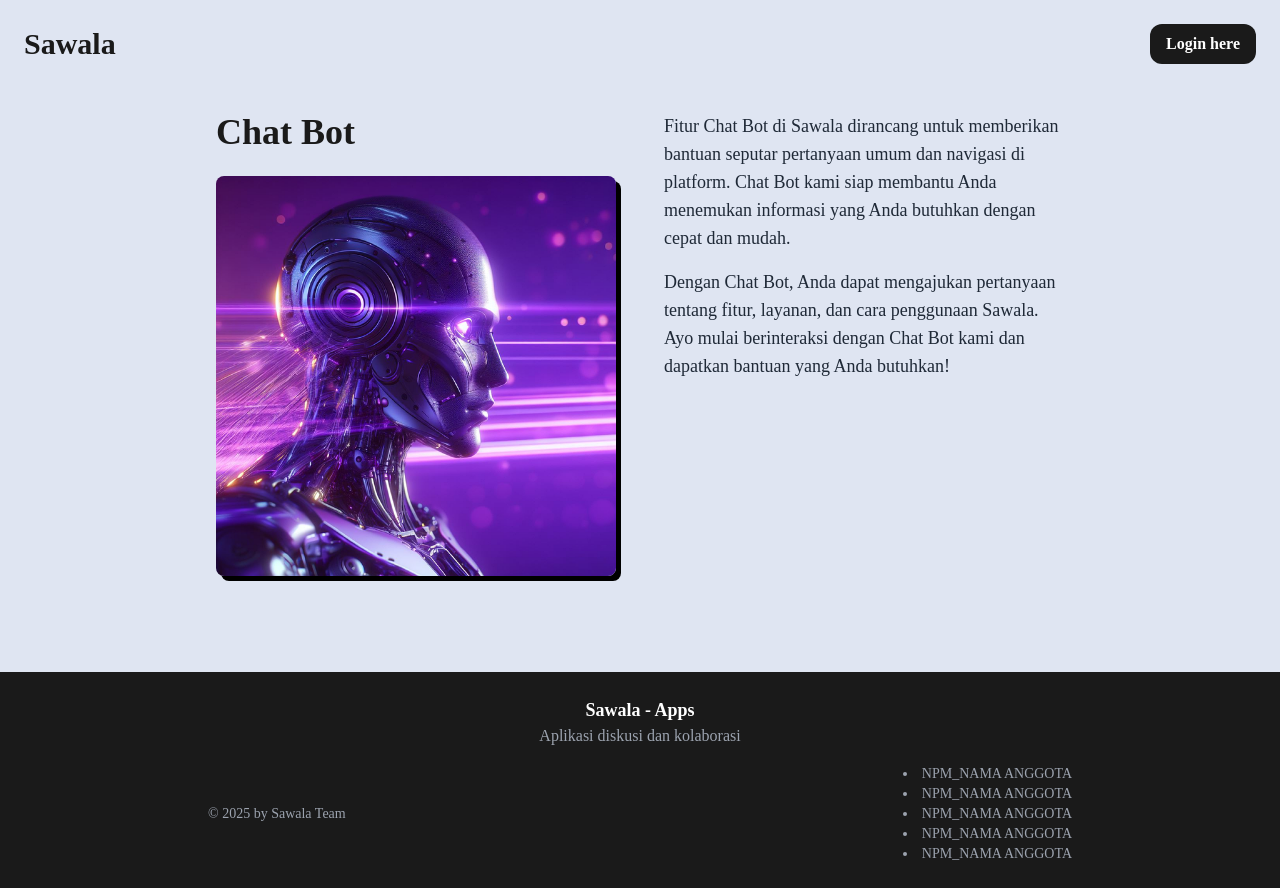
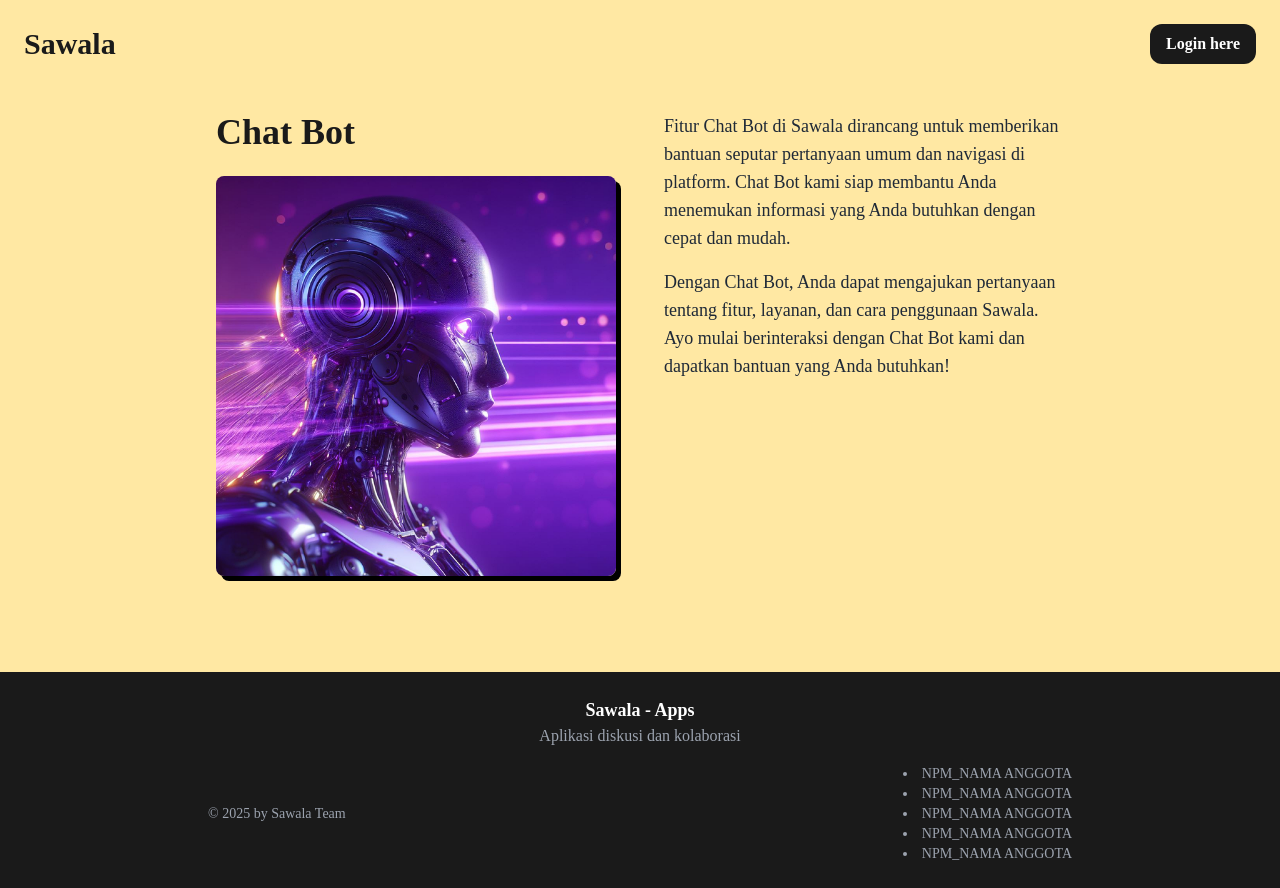
Before and after one commit to Sawala-Apps/Frontend, a PHP site: page /detailchatbot.php in a window 1280 px wide. Run offline with PHP 8.4, Linux system fonts and the light colour scheme; some libraries are stand-ins or nearby versions; some web fonts are replaced.

Commit message:
fix/wrong href

```diff
--- a/detailchatbot.php
+++ b/detailchatbot.php
@@ -11,8 +11,8 @@
   <script src="https://cdnjs.cloudflare.com/ajax/libs/font-awesome/6.0.0-beta3/js/all.min.js"></script>
   <link rel="stylesheet" href="assets/css/style.css">
 </head>
-<body class="bg-[#DFE5F2] text-[#1A1A1A] font-sans">
-  <header class="flex flex-wrap justify-between items-center p-6 bg-[#DFE5F2] sticky top-0 z-50">
+<body class="bg-[#FFE8A3] text-[#1A1A1A] font-sans">
+  <header class="flex flex-wrap justify-between items-center p-6 bg-[#FFE8A3] sticky top-0 z-50">
     <div class="text-3xl font-bold text-[#1A1A1A]">Sawala</div>
     <a href="pages/login.php" class="px-4 py-2 mt-4 sm:mt-0 bg-[#1A1A1A] text-[#FFFFFF] rounded-xl font-bold hover:bg-[#333333]">
       Login here
--- a/index.php
+++ b/index.php
@@ -69,7 +69,7 @@
     </div>
     <div class="grid grid-cols-1 md:grid-cols-3 gap-6">
       <!-- Web Design -->
-      <a href="detailchatbot.php" class="block w-full">
+      <a href="" class="block w-full">
         <div class="bg-[#D7F2EE] shadow-join border-brutal rounded-xl p-6 flex flex-col items-center">
           <div class="bg-white rounded-full p-4 mb-4">
             <img src="https://placehold.co/400" alt="Feed Icon" class="w-12 h-12">
@@ -87,6 +87,7 @@
         <p class="text-gray-700 text-center">Berbagi cerita pribadi dan pengalaman dalam komunitas untuk memperkaya diskusi.</p>
       </div>
       <!-- Ecommerce -->
+      <a href="detailchatbot.php" class="block w-full">
         <div class="bg-[#FFE8A3] shadow-join border-brutal rounded-xl p-6 flex flex-col items-center">
           <div class="bg-white rounded-full p-4 mb-4">
             <img src="https://placehold.co/400" alt="Chatbot Icon" class="w-12 h-12">
@@ -94,6 +95,7 @@
           <h3 class="text-2xl font-semibold text-gray-900 mb-2">Chat Bot</h3>
           <p class="text-gray-700 text-center">Fitur chatbot untuk memberikan bantuan seputar pertanyaan umum dan navigasi di platform Sawala.</p>
         </div>
+      </a>
     </div>
   </section>
   <!-- Services Section -->
```
Lines whose indentation alone changed are shown as unchanged.
